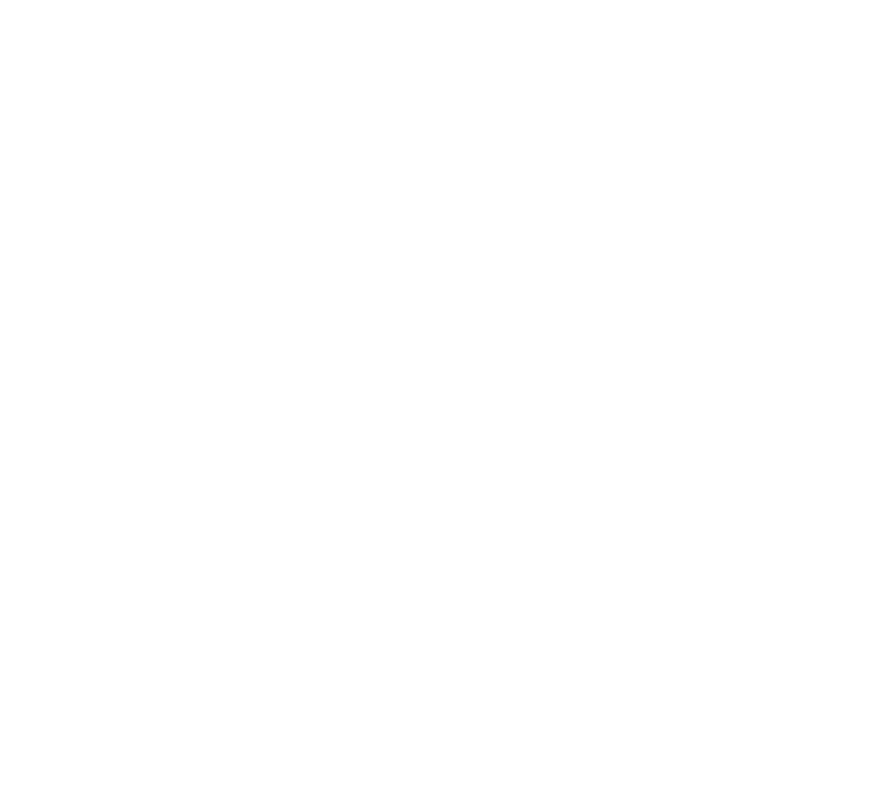
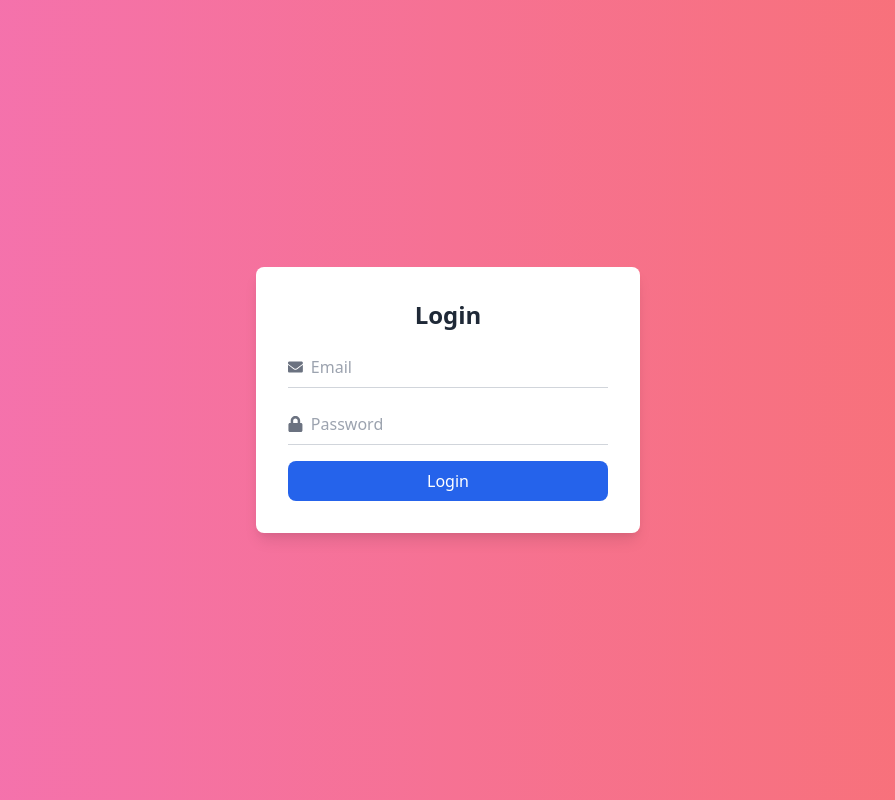
Before and after one commit to gokkull-15/blossom-bottles, a React (Create React App) app in the folder frontend/: page /login in a window 1280 px wide. Shown: the whole page, without its empty margins (192-1087 px from the left). Built offline with nearby package versions, Linux system fonts and the light colour scheme.

Commit message:
home/login

```diff
--- a/frontend/package.json
+++ b/frontend/package.json
@@ -6,6 +6,7 @@
     "cra-template": "1.2.0",
     "react": "^19.0.0",
     "react-dom": "^19.0.0",
+    "react-icons": "^5.4.0",
     "react-router-dom": "^7.1.5",
     "react-scripts": "5.0.1",
     "web-vitals": "^4.2.4"
--- a/frontend/src/App.js
+++ b/frontend/src/App.js
@@ -8,14 +8,13 @@
 import NavBar from "./components/NavBar";
 import Footer from "./components/Footer";
 import Help from "./components/Help";
-import { FaShoppingCart, FaUser, FaHome } from "react-icons/fa";
 
 export default function App() {
   return (
     <Router>
       <div className="min-h-screen flex flex-col">
         <NavBar />
-        <main className="flex-1 p-6">
+        <main className="flex-1">
           <Routes>
             <Route path="/" element={<HomePage />} />
             <Route path="/account" element={<AccountPage />} />
--- a/frontend/src/pages/HomePage.js
+++ b/frontend/src/pages/HomePage.js
@@ -1,11 +1,30 @@
-import React from 'react'
+import { Link } from "react-router-dom";
+import { FaSignInAlt, FaUserPlus } from "react-icons/fa";
+import { GiPerfumeBottle } from "react-icons/gi";
 
-const HomePage = () => {
+export default function HomePage() {
   return (
-    <div>
-
+    <div className="min-h-screen flex flex-col items-center justify-center bg-gradient-to-r from-purple-400 via-pink-300 to-red-400 text-center p-6">
+      <h1 className="text-5xl font-bold text-white flex items-center gap-3">
+        <GiPerfumeBottle /> Blossom Bottles
+      </h1>
+      <p className="mt-4 text-lg text-white">
+        Exquisite and Elegant Perfume Bottles Just for You
+      </p>
+      <div className="mt-6 flex gap-4">
+        <Link
+          to="/login"
+          className="bg-blue-600 text-white px-6 py-2 rounded-full hover:bg-blue-700 transition flex items-center gap-2"
+        >
+          <FaSignInAlt /> Login
+        </Link>
+        <Link
+          to="/signup"
+          className="bg-purple-600 text-white px-6 py-2 rounded-full hover:bg-purple-700 transition flex items-center gap-2"
+        >
+          <FaUserPlus /> Sign Up
+        </Link>
+      </div>
     </div>
-  )
+  );
 }
-
-export default HomePage
--- a/frontend/src/pages/LoginPage.js
+++ b/frontend/src/pages/LoginPage.js
@@ -1,11 +1,52 @@
-import React from 'react'
+import { useState } from "react";
+import { useNavigate } from "react-router-dom";
+import { FaUser, FaEnvelope, FaLock } from "react-icons/fa";
 
-const LoginPage = () => {
+export default function LoginPage() {
+  const [email, setEmail] = useState("");
+  const [password, setPassword] = useState("");
+  const navigate = useNavigate();
+
+  const handleLogin = (e) => {
+    e.preventDefault();
+    navigate("/homepage1");
+  };
+
   return (
-    <div>
-
+    <div className="flex items-center justify-center min-h-screen bg-gradient-to-r from-pink-400 to-red-400">
+      <div className="bg-white p-8 rounded-lg shadow-lg w-96">
+        <h2 className="text-2xl font-bold text-center text-gray-800">Login</h2>
+        <form onSubmit={handleLogin} className="mt-4">
+          <div className="mb-4 flex items-center border-b border-gray-300 py-2">
+            <FaEnvelope className="text-gray-500 mr-2" />
+            <input
+              type="email"
+              placeholder="Email"
+              value={email}
+              onChange={(e) => setEmail(e.target.value)}
+              className="w-full outline-none"
+              required
+            />
+          </div>
+          <div className="mb-4 flex items-center border-b border-gray-300 py-2">
+            <FaLock className="text-gray-500 mr-2" />
+            <input
+              type="password"
+              placeholder="Password"
+              value={password}
+              onChange={(e) => setPassword(e.target.value)}
+              className="w-full outline-none"
+              required
+            />
+          </div>
+          <button
+            type="submit"
+            className="w-full bg-blue-600 text-white py-2 rounded-lg hover:bg-blue-700 transition"
+          >
+            Login
+          </button>
+        </form>
+      </div>
     </div>
-  )
+  );
 }
-
-export default LoginPage
```
Also changed, not shown: 1 other file (tests, documents, lock files or other folders).
